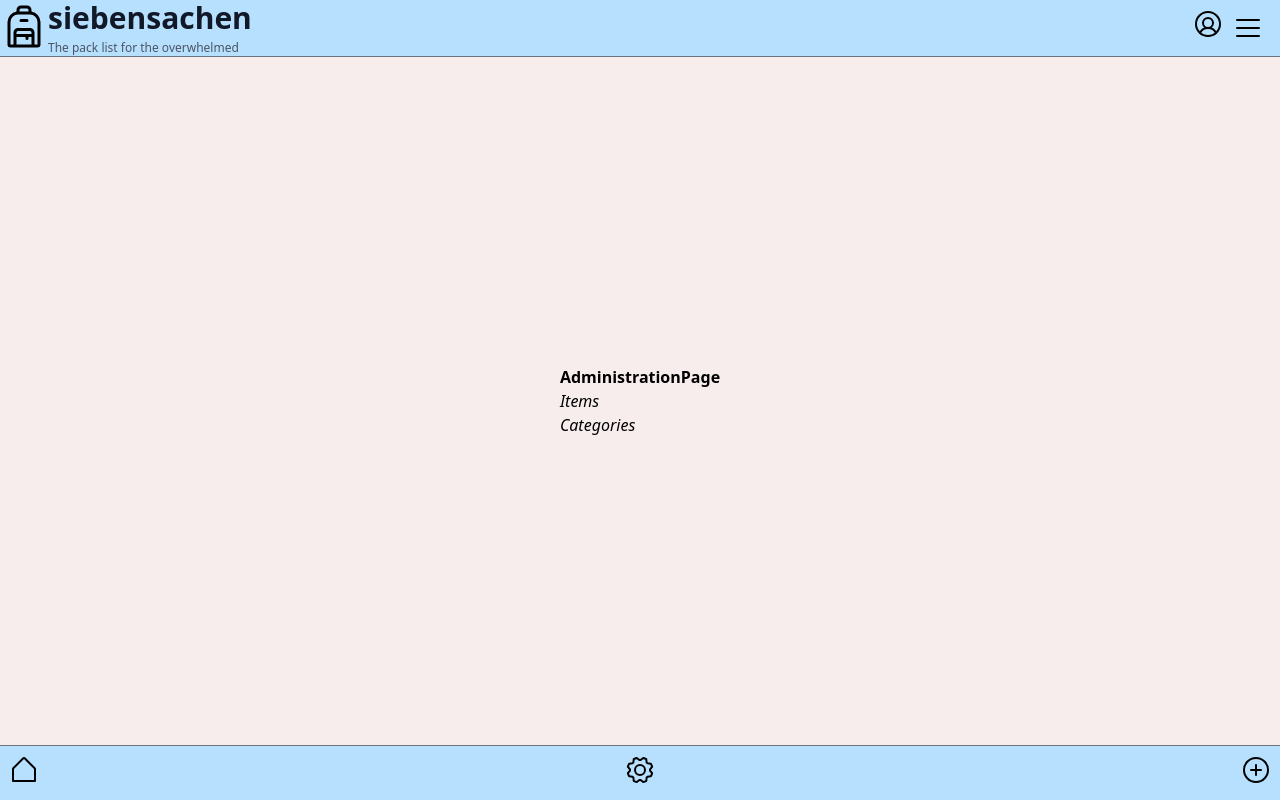
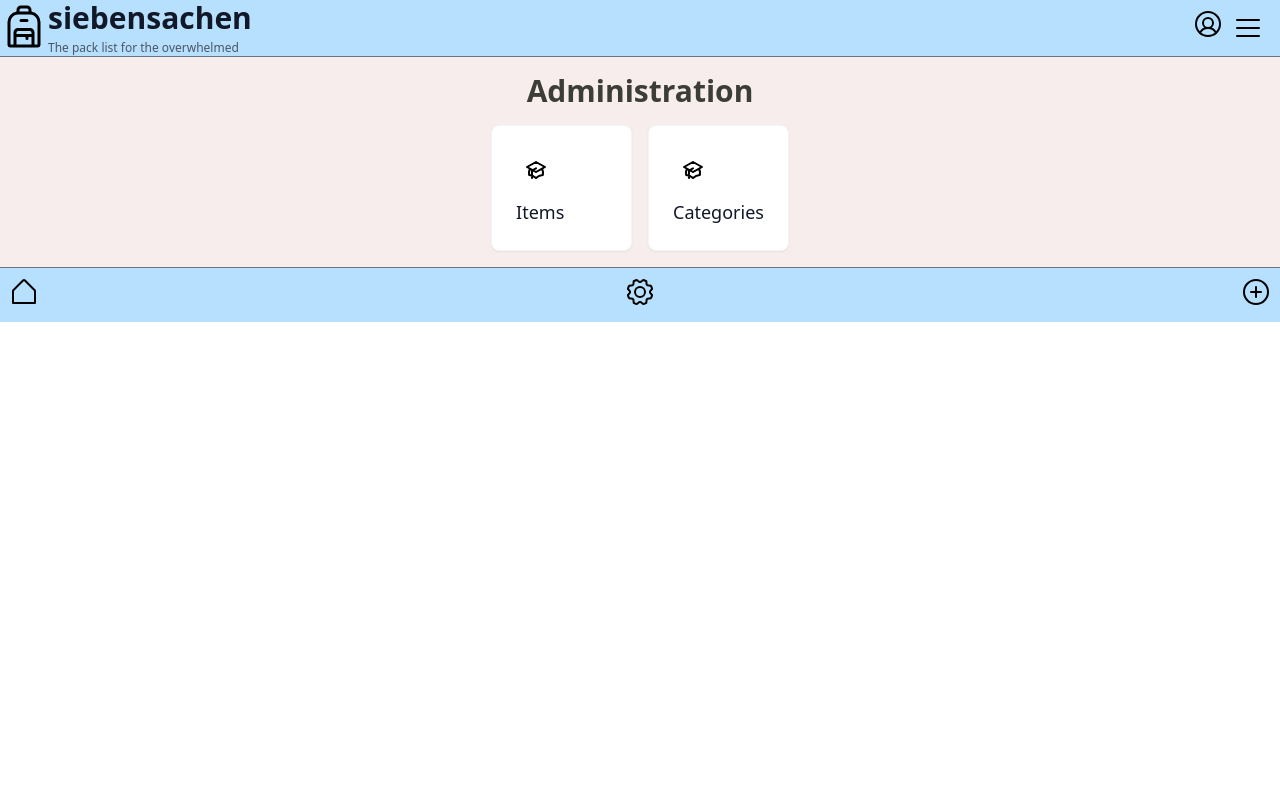
Before and after one commit to J44B/siebensachen-frontend, a React (Vite) app: page /administration in a window 1280 px wide. Built offline with nearby package versions, Linux system fonts and the light colour scheme.

Commit message:
added ItemPage, ListItem, AdminitrationPage, some layout fixes

```diff
--- /dev/null
+++ b/src/components/ListItem.jsx
@@ -0,0 +1,69 @@
+function ListItem({ itemName }) {
+    return (
+        <>
+            <div
+                id="item"
+                className="flex flex-row items-center border border-[#173B45] rounded p-1 justify-between"
+            >
+                <div id="item-name" className="mr-4">
+                    {itemName ? itemName : 'Item Name'}
+                </div>
+                <div id="category-badge">
+                    <span className="whitespace-nowrap rounded-full border border-purple-500 px-2.5 py-0.5 text-sm text-purple-700">
+                        Category
+                    </span>
+                </div>
+                <div id="subcategory-badge">
+                    <span className="whitespace-nowrap rounded-full bg-purple-100 px-2.5 py-0.5 text-sm text-purple-700">
+                        Sub-Category
+                    </span>
+                </div>
+                <div id="button-group">
+                    <span className="inline-flex overflow-hidden rounded-md border  shadow-sm">
+                        <button
+                            className="inline-block border-e p-3 text-gray-700 hover:bg-gray-50 focus:relative"
+                            title="Edit Product"
+                        >
+                            <svg
+                                xmlns="http://www.w3.org/2000/svg"
+                                fill="none"
+                                viewBox="0 0 24 24"
+                                strokeWidth="1.5"
+                                stroke="currentColor"
+                                className="size-4"
+                            >
+                                <path
+                                    strokeLinecap="round"
+                                    strokeLinejoin="round"
+                                    d="M16.862 4.487l1.687-1.688a1.875 1.875 0 112.652 2.652L10.582 16.07a4.5 4.5 0 01-1.897 1.13L6 18l.8-2.685a4.5 4.5 0 011.13-1.897l8.932-8.931zm0 0L19.5 7.125M18 14v4.75A2.25 2.25 0 0115.75 21H5.25A2.25 2.25 0 013 18.75V8.25A2.25 2.25 0 015.25 6H10"
+                                />
+                            </svg>
+                        </button>
+
+                        <button
+                            className="inline-block p-3 text-gray-700 hover:bg-gray-50 focus:relative"
+                            title="Delete Product"
+                        >
+                            <svg
+                                xmlns="http://www.w3.org/2000/svg"
+                                fill="none"
+                                viewBox="0 0 24 24"
+                                strokeWidth="1.5"
+                                stroke="currentColor"
+                                className="size-4"
+                            >
+                                <path
+                                    strokeLinecap="round"
+                                    strokeLinejoin="round"
+                                    d="M14.74 9l-.346 9m-4.788 0L9.26 9m9.968-3.21c.342.052.682.107 1.022.166m-1.022-.165L18.16 19.673a2.25 2.25 0 01-2.244 2.077H8.084a2.25 2.25 0 01-2.244-2.077L4.772 5.79m14.456 0a48.108 48.108 0 00-3.478-.397m-12 .562c.34-.059.68-.114 1.022-.165m0 0a48.11 48.11 0 013.478-.397m7.5 0v-.916c0-1.18-.91-2.164-2.09-2.201a51.964 51.964 0 00-3.32 0c-1.18.037-2.09 1.022-2.09 2.201v.916m7.5 0a48.667 48.667 0 00-7.5 0"
+                                />
+                            </svg>
+                        </button>
+                    </span>
+                </div>
+            </div>
+        </>
+    );
+}
+
+export default ListItem;
--- a/src/components/indexComponents.js
+++ b/src/components/indexComponents.js
@@ -10,6 +10,7 @@ import EventCard from './EventCard.jsx';
 import DetailedEventCard from './DetailedEventCard.jsx';
 import EventList from './EventList.jsx';
 import ListCard from './ListCard.jsx';
+import ListItem from './ListItem.jsx';
 
 // --- End import section
 
@@ -24,4 +25,5 @@ export {
     EventList,
     ListCard,
     DetailedEventCard,
+    ListItem,
 };
--- a/src/layouts/MainLayout.jsx
+++ b/src/layouts/MainLayout.jsx
@@ -4,7 +4,7 @@ import { Header, Footer } from '../components/indexComponents.js';
 export function MainLayout() {
     return (
         <>
-            <div className="flex flex-col h-screen justify-between bg-[#F8EDED]">
+            <div className="flex flex-col justify-between bg-[#F8EDED]">
                 <Header />
                 <main
                     id="main-site-container"
--- a/src/pages/AdministrationPage.jsx
+++ b/src/pages/AdministrationPage.jsx
@@ -1,11 +1,72 @@
+import { Link } from 'react-router';
 function AdministrationPage() {
     return (
         <>
-            <h1 className="font-bold">AdministrationPage</h1>
-            <ul>
-                <p className="italic">Items</p>
-                <p className="italic">Categories</p>
-            </ul>
+            <div id="heading">
+                <h1 className="text-center text-2xl font-bold text-[#3C3D37] sm:text-3xl">
+                    Administration
+                </h1>
+            </div>
+            <div
+                id="links"
+                className="grid grid-cols-1 gap-4 mt-4 sm:grid-cols-2"
+            >
+                <div className="rounded-lg border border-gray-100 bg-white p-4 shadow-sm transition hover:shadow-lg sm:p-6">
+                    <span className="inline-block rounded bg-white p-2 text-black">
+                        <svg
+                            xmlns="http://www.w3.org/2000/svg"
+                            className="size-6"
+                            fill="none"
+                            viewBox="0 0 24 24"
+                            stroke="currentColor"
+                        >
+                            <path d="M12 14l9-5-9-5-9 5 9 5z" />
+                            <path d="M12 14l6.16-3.422a12.083 12.083 0 01.665 6.479A11.952 11.952 0 0012 20.055a11.952 11.952 0 00-6.824-2.998 12.078 12.078 0 01.665-6.479L12 14z" />
+                            <path
+                                strokeLinecap="round"
+                                strokeLinejoin="round"
+                                strokeWidth="2"
+                                d="M12 14l9-5-9-5-9 5 9 5zm0 0l6.16-3.422a12.083 12.083 0 01.665 6.479A11.952 11.952 0 0012 20.055a11.952 11.952 0 00-6.824-2.998 12.078 12.078 0 01.665-6.479L12 14zm-4 6v-7.5l4-2.222"
+                            />
+                        </svg>
+                    </span>
+                    <Link to={'/administration/items'}>
+                        <div id="title">
+                            <h3 className="mt-0.5 text-lg font-medium text-gray-900">
+                                Items
+                            </h3>
+                        </div>
+                    </Link>
+                </div>
+
+                <div className="rounded-lg border border-gray-100 bg-white p-4 shadow-sm transition hover:shadow-lg sm:p-6">
+                    <span className="inline-block rounded bg-white p-2 text-black">
+                        <svg
+                            xmlns="http://www.w3.org/2000/svg"
+                            className="size-6"
+                            fill="none"
+                            viewBox="0 0 24 24"
+                            stroke="currentColor"
+                        >
+                            <path d="M12 14l9-5-9-5-9 5 9 5z" />
+                            <path d="M12 14l6.16-3.422a12.083 12.083 0 01.665 6.479A11.952 11.952 0 0012 20.055a11.952 11.952 0 00-6.824-2.998 12.078 12.078 0 01.665-6.479L12 14z" />
+                            <path
+                                strokeLinecap="round"
+                                strokeLinejoin="round"
+                                strokeWidth="2"
+                                d="M12 14l9-5-9-5-9 5 9 5zm0 0l6.16-3.422a12.083 12.083 0 01.665 6.479A11.952 11.952 0 0012 20.055a11.952 11.952 0 00-6.824-2.998 12.078 12.078 0 01.665-6.479L12 14zm-4 6v-7.5l4-2.222"
+                            />
+                        </svg>
+                    </span>
+                    <Link to={'/administration/categories'}>
+                        <div id="title">
+                            <h3 className="mt-0.5 text-lg font-medium text-gray-900">
+                                Categories
+                            </h3>
+                        </div>
+                    </Link>
+                </div>
+            </div>
         </>
     );
 }
--- a/src/pages/ItemsPage.jsx
+++ b/src/pages/ItemsPage.jsx
@@ -1,5 +1,34 @@
-function ItemsPage() {
-    return <h1 className="font-bold">ItemsPage</h1>;
+import { ListItem } from '../components/indexComponents.js';
+
+function ItemsPage({ itemName }) {
+    return (
+        <>
+            <div id="heading">
+                <h1 className="text-center text-2xl font-bold text-[#3C3D37] sm:text-3xl">
+                    Items
+                </h1>
+            </div>
+            <div id="item-list" className="space-y-1">
+                <ListItem itemName={itemName} />
+                <ListItem />
+                <ListItem />
+                <ListItem />
+                <ListItem />
+                <ListItem />
+                <ListItem />
+                <ListItem />
+                <ListItem />
+                <ListItem />
+                <ListItem />
+                <ListItem />
+                <ListItem />
+                <ListItem />
+                <ListItem />
+                <ListItem />
+                <ListItem />
+            </div>
+        </>
+    );
 }
 
 export default ItemsPage;
```
